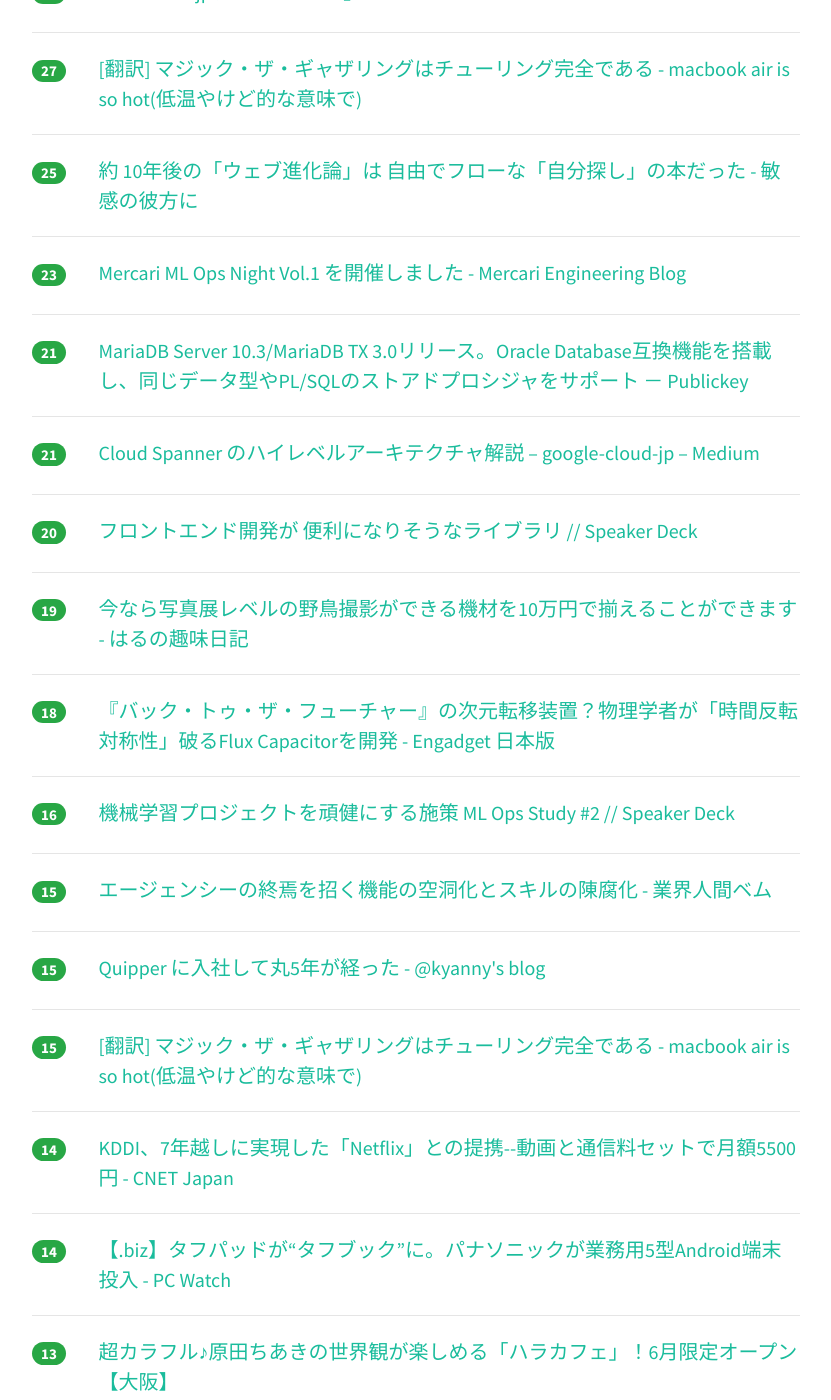
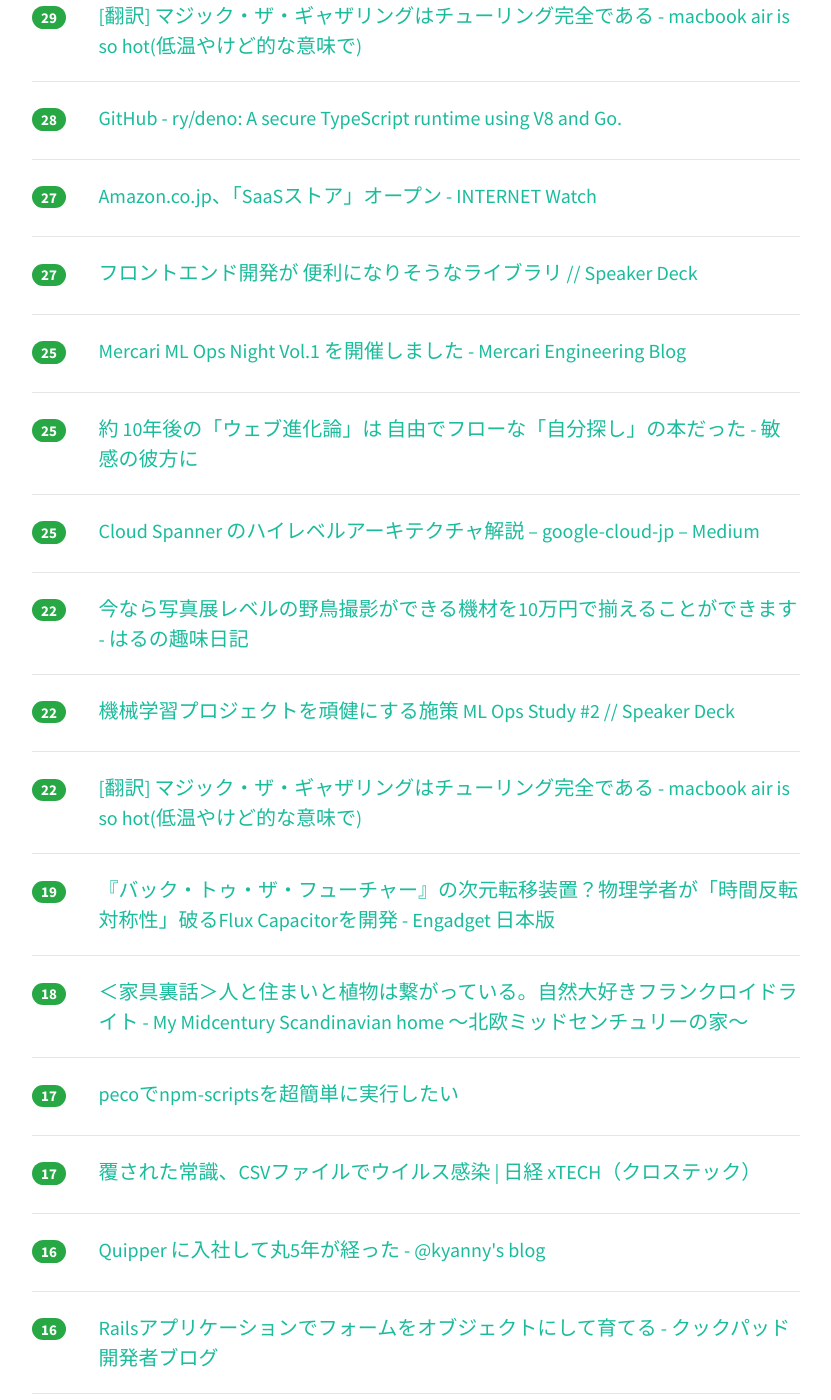
Before and after one commit to yatta47/hatena-matome-site, a Jekyll site: the page built from _posts/2018-05-30-hatena.md, in a window 1280 px wide and 1400 px high, scrolled down 802 px. Shown: the whole window, without its empty margins (224-1055 px from the left). Built offline with Jekyll 4.4.1, drawn with Linux system fonts in a browser that asks for light colours; nearby versions of some CDN libraries; some of the changed text lies outside the part shown.

Commit message:
Updated 2018-05-30

```diff
--- a/_posts/2018-05-30-hatena.md
+++ b/_posts/2018-05-30-hatena.md
@@ -1,24 +1,34 @@
 ---
 layout: post
 title:  "2018-05-30 はてぶIT"
-date:   2018-05-30 09:02:18
+date:   2018-05-30 10:01:54
 tags: [it-hotentry]
 ---
-28 件のデータあり
+35 件のデータあり
 
 <hr><div class="row">
-<div class="col-1"><span class="badge badge-pill badge-success h2">35</span></div>
+<div class="col-1"><span class="badge badge-pill badge-success h2">41</span></div>
+<div class="col-11"><a href='https://speakerdeck.com/ohbarye/color-accessibility-that-engineers-should-care' target='_blank'>エンジニアも気にしたい色のアクセシビリティ / Color Accessibility that engineers should care // Speaker Deck</a></div>
+</div>
+<hr>
+<div class="row">
+<div class="col-1"><span class="badge badge-pill badge-success h2">40</span></div>
 <div class="col-11"><a href='https://tjo.hatenablog.com/entry/2018/05/29/190000' target='_blank'>データ人材は日本に何人必要なのか？（2018年Q2版） - 六本木で働くデータサイエンティストのブログ</a></div>
 </div>
 <hr>
 <div class="row">
-<div class="col-1"><span class="badge badge-pill badge-success h2">31</span></div>
+<div class="col-1"><span class="badge badge-pill badge-success h2">37</span></div>
+<div class="col-11"><a href='https://www.publickey1.jp/blog/18/mariadb_server_103mariadb_tx_30oracle_databaseplsql.html' target='_blank'>MariaDB Server 10.3/MariaDB TX 3.0リリース。Oracle Database互換機能を搭載し、同じデータ型やPL/SQLのストアドプロシジャをサポート － Publickey</a></div>
+</div>
+<hr>
+<div class="row">
+<div class="col-1"><span class="badge badge-pill badge-success h2">35</span></div>
 <div class="col-11"><a href='https://case.sakura.ad.jp/case/mercari-imageflux' target='_blank'>メルカリではCDNの裏側にImageFluxを配置し、配信コストの削減と、快適なアプリを実現 | 導入事例・構成例</a></div>
 </div>
 <hr>
 <div class="row">
-<div class="col-1"><span class="badge badge-pill badge-success h2">30</span></div>
-<div class="col-11"><a href='https://speakerdeck.com/ohbarye/color-accessibility-that-engineers-should-care' target='_blank'>エンジニアも気にしたい色のアクセシビリティ / Color Accessibility that engineers should care // Speaker Deck</a></div>
+<div class="col-1"><span class="badge badge-pill badge-success h2">29</span></div>
+<div class="col-11"><a href='http://d.hatena.ne.jp/kkishi/20171104' target='_blank'>[翻訳] マジック・ザ・ギャザリングはチューリング完全である - macbook air is so hot(低温やけど的な意味で)</a></div>
 </div>
 <hr>
 <div class="row">
@@ -33,7 +43,12 @@ tags: [it-hotentry]
 <hr>
 <div class="row">
 <div class="col-1"><span class="badge badge-pill badge-success h2">27</span></div>
-<div class="col-11"><a href='http://d.hatena.ne.jp/kkishi/20171104' target='_blank'>[翻訳] マジック・ザ・ギャザリングはチューリング完全である - macbook air is so hot(低温やけど的な意味で)</a></div>
+<div class="col-11"><a href='https://speakerdeck.com/mukai21/hurontoendokai-fa-ga-bian-li-ninarisounaraiburari' target='_blank'>フロントエンド開発が 便利になりそうなライブラリ // Speaker Deck</a></div>
+</div>
+<hr>
+<div class="row">
+<div class="col-1"><span class="badge badge-pill badge-success h2">25</span></div>
+<div class="col-11"><a href='http://tech.mercari.com/entry/mercari-mlopsnight-1' target='_blank'>Mercari ML Ops Night Vol.1 を開催しました - Mercari Engineering Blog</a></div>
 </div>
 <hr>
 <div class="row">
@@ -42,38 +57,53 @@ tags: [it-hotentry]
 </div>
 <hr>
 <div class="row">
-<div class="col-1"><span class="badge badge-pill badge-success h2">23</span></div>
-<div class="col-11"><a href='http://tech.mercari.com/entry/mercari-mlopsnight-1' target='_blank'>Mercari ML Ops Night Vol.1 を開催しました - Mercari Engineering Blog</a></div>
-</div>
-<hr>
-<div class="row">
-<div class="col-1"><span class="badge badge-pill badge-success h2">21</span></div>
-<div class="col-11"><a href='https://www.publickey1.jp/blog/18/mariadb_server_103mariadb_tx_30oracle_databaseplsql.html' target='_blank'>MariaDB Server 10.3/MariaDB TX 3.0リリース。Oracle Database互換機能を搭載し、同じデータ型やPL/SQLのストアドプロシジャをサポート － Publickey</a></div>
-</div>
-<hr>
-<div class="row">
-<div class="col-1"><span class="badge badge-pill badge-success h2">21</span></div>
+<div class="col-1"><span class="badge badge-pill badge-success h2">25</span></div>
 <div class="col-11"><a href='https://medium.com/google-cloud-jp/fee62c17f7ed' target='_blank'>Cloud Spanner のハイレベルアーキテクチャ解説 – google-cloud-jp – Medium</a></div>
 </div>
 <hr>
 <div class="row">
-<div class="col-1"><span class="badge badge-pill badge-success h2">20</span></div>
-<div class="col-11"><a href='https://speakerdeck.com/mukai21/hurontoendokai-fa-ga-bian-li-ninarisounaraiburari' target='_blank'>フロントエンド開発が 便利になりそうなライブラリ // Speaker Deck</a></div>
+<div class="col-1"><span class="badge badge-pill badge-success h2">22</span></div>
+<div class="col-11"><a href='http://hobby-diary.hatenablog.com/entry/2018/05/30/011048' target='_blank'>今なら写真展レベルの野鳥撮影ができる機材を10万円で揃えることができます - はるの趣味日記</a></div>
+</div>
+<hr>
+<div class="row">
+<div class="col-1"><span class="badge badge-pill badge-success h2">22</span></div>
+<div class="col-11"><a href='https://speakerdeck.com/takahiko03/ji-jie-xue-xi-puroziekutowowan-jian-nisurushi-ce-ml-ops-study-number-2' target='_blank'>機械学習プロジェクトを頑健にする施策 ML Ops Study #2 // Speaker Deck</a></div>
+</div>
+<hr>
+<div class="row">
+<div class="col-1"><span class="badge badge-pill badge-success h2">22</span></div>
+<div class="col-11"><a href='http://d.hatena.ne.jp/kkishi/20171104/1509830027' target='_blank'>[翻訳] マジック・ザ・ギャザリングはチューリング完全である - macbook air is so hot(低温やけど的な意味で)</a></div>
 </div>
 <hr>
 <div class="row">
 <div class="col-1"><span class="badge badge-pill badge-success h2">19</span></div>
-<div class="col-11"><a href='http://hobby-diary.hatenablog.com/entry/2018/05/30/011048' target='_blank'>今なら写真展レベルの野鳥撮影ができる機材を10万円で揃えることができます - はるの趣味日記</a></div>
+<div class="col-11"><a href='https://japanese.engadget.com/2018/05/29/flux-capacitor/' target='_blank'>『バック・トゥ・ザ・フューチャー』の次元転移装置？物理学者が「時間反転対称性」破るFlux Capacitorを開発 - Engadget 日本版</a></div>
 </div>
 <hr>
 <div class="row">
 <div class="col-1"><span class="badge badge-pill badge-success h2">18</span></div>
-<div class="col-11"><a href='https://japanese.engadget.com/2018/05/29/flux-capacitor/' target='_blank'>『バック・トゥ・ザ・フューチャー』の次元転移装置？物理学者が「時間反転対称性」破るFlux Capacitorを開発 - Engadget 日本版</a></div>
+<div class="col-11"><a href='http://www.mashley1203.com/entry/2018/05/30/063000' target='_blank'>＜家具裏話＞人と住まいと植物は繋がっている。自然大好きフランクロイドライト - My Midcentury Scandinavian home 〜北欧ミッドセンチュリーの家〜</a></div>
+</div>
+<hr>
+<div class="row">
+<div class="col-1"><span class="badge badge-pill badge-success h2">17</span></div>
+<div class="col-11"><a href='https://qiita.com/hogesuke_1/items/46f009f31b5f2ec8c02c' target='_blank'>pecoでnpm-scriptsを超簡単に実行したい</a></div>
+</div>
+<hr>
+<div class="row">
+<div class="col-1"><span class="badge badge-pill badge-success h2">17</span></div>
+<div class="col-11"><a href='http://tech.nikkeibp.co.jp/atcl/nxt/column/18/00001/00535/' target='_blank'>覆された常識、CSVファイルでウイルス感染 | 日経 xTECH（クロステック）</a></div>
 </div>
 <hr>
 <div class="row">
 <div class="col-1"><span class="badge badge-pill badge-success h2">16</span></div>
-<div class="col-11"><a href='https://speakerdeck.com/takahiko03/ji-jie-xue-xi-puroziekutowowan-jian-nisurushi-ce-ml-ops-study-number-2' target='_blank'>機械学習プロジェクトを頑健にする施策 ML Ops Study #2 // Speaker Deck</a></div>
+<div class="col-11"><a href='http://blog.kyanny.me/entry/2018/05/28/225347' target='_blank'>Quipper に入社して丸5年が経った - @kyanny's blog</a></div>
+</div>
+<hr>
+<div class="row">
+<div class="col-1"><span class="badge badge-pill badge-success h2">16</span></div>
+<div class="col-11"><a href='http://techlife.cookpad.com/entry/2018/05/30/084420' target='_blank'>Railsアプリケーションでフォームをオブジェクトにして育てる - クックパッド開発者ブログ</a></div>
 </div>
 <hr>
 <div class="row">
@@ -82,13 +112,8 @@ tags: [it-hotentry]
 </div>
 <hr>
 <div class="row">
-<div class="col-1"><span class="badge badge-pill badge-success h2">15</span></div>
-<div class="col-11"><a href='http://blog.kyanny.me/entry/2018/05/28/225347' target='_blank'>Quipper に入社して丸5年が経った - @kyanny's blog</a></div>
-</div>
-<hr>
-<div class="row">
-<div class="col-1"><span class="badge badge-pill badge-success h2">15</span></div>
-<div class="col-11"><a href='http://d.hatena.ne.jp/kkishi/20171104/1509830027' target='_blank'>[翻訳] マジック・ザ・ギャザリングはチューリング完全である - macbook air is so hot(低温やけど的な意味で)</a></div>
+<div class="col-1"><span class="badge badge-pill badge-success h2">14</span></div>
+<div class="col-11"><a href='https://anond.hatelabo.jp/20180529142149' target='_blank'>サバって缶詰しかないの？</a></div>
 </div>
 <hr>
 <div class="row">
@@ -99,6 +124,16 @@ tags: [it-hotentry]
 <div class="row">
 <div class="col-1"><span class="badge badge-pill badge-success h2">14</span></div>
 <div class="col-11"><a href='https://pc.watch.impress.co.jp/docs/biz/1124515.html' target='_blank'>【.biz】タフパッドが“タフブック”に。パナソニックが業務用5型Android端末投入 - PC Watch</a></div>
+</div>
+<hr>
+<div class="row">
+<div class="col-1"><span class="badge badge-pill badge-success h2">14</span></div>
+<div class="col-11"><a href='https://wepli-dot2.hatenablog.com/entry/flier' target='_blank'>本の要約アプリ『flier』なら「忙しくて本を読めない！」を時短読書でサクッと解決してくれるぞ - wepli.2</a></div>
+</div>
+<hr>
+<div class="row">
+<div class="col-1"><span class="badge badge-pill badge-success h2">14</span></div>
+<div class="col-11"><a href='https://paiza.hatenablog.com/entry/2018/05/29/%E7%82%8E%E4%B8%8A%E5%9B%9E%E9%81%BF%E3%81%AE%E3%81%9F%E3%82%81%E3%81%AB%E7%9F%A5%E3%81%A3%E3%81%A6%E3%81%8A%E3%81%8D%E3%81%9F%E3%81%84%E3%80%81%E3%83%97%E3%83%AD%E3%82%B8%E3%82%A7%E3%82%AF%E3%83%88' target='_blank'>炎上回避のために知っておきたい、プロジェクトが炎上する9の前兆 - paiza開発日誌</a></div>
 </div>
 <hr>
 <div class="row">
@@ -113,32 +148,32 @@ tags: [it-hotentry]
 <hr>
 <div class="row">
 <div class="col-1"><span class="badge badge-pill badge-success h2">12</span></div>
-<div class="col-11"><a href='https://anond.hatelabo.jp/20180529142149' target='_blank'>サバって缶詰しかないの？</a></div>
-</div>
-<hr>
-<div class="row">
-<div class="col-1"><span class="badge badge-pill badge-success h2">12</span></div>
-<div class="col-11"><a href='https://qiita.com/hogesuke_1/items/46f009f31b5f2ec8c02c' target='_blank'>pecoでnpm-scriptsを超簡単に実行したい</a></div>
+<div class="col-11"><a href='http://kobakei.hatenadiary.jp/entry/2018/05/29/215722' target='_blank'>半年ほど副業をやってみた - kobakei's blog</a></div>
 </div>
 <hr>
 <div class="row">
 <div class="col-1"><span class="badge badge-pill badge-success h2">11</span></div>
-<div class="col-11"><a href='https://wepli-dot2.hatenablog.com/entry/flier' target='_blank'>本の要約アプリ『flier』なら「忙しくて本を読めない！」を時短読書でサクッと解決してくれるぞ - wepli.2</a></div>
+<div class="col-11"><a href='https://anond.hatelabo.jp/20180529181335' target='_blank'>エディタを黒背景にするのに、なぜ白背景のサイトばかり作るの</a></div>
+</div>
+<hr>
+<div class="row">
+<div class="col-1"><span class="badge badge-pill badge-success h2">10</span></div>
+<div class="col-11"><a href='http://b.hatena.ne.jp/entry/s/gamewriter.jp/?p=1612' target='_blank'>はてなブックマーク - 冗談・時効では済まされない、ゲームメーカーによる「うそ」情報の提供 – ゲームライターコミュニティ</a></div>
 </div>
 <hr>
 <div class="row">
 <div class="col-1"><span class="badge badge-pill badge-success h2">9</span></div>
-<div class="col-11"><a href='https://anond.hatelabo.jp/20180529181335' target='_blank'>エディタを黒背景にするのに、なぜ白背景のサイトばかり作るの</a></div>
+<div class="col-11"><a href='http://twitter.com/onokatio_/status/1001413863462420480' target='_blank'>おのかちおさんのツイート: "教員に「なぜレポートは手書きなのでしょうか」とメールで質問したところ「それを考えてもらうのが目的です。そのような発言は残念です」と返信がきたとき</a></div>
 </div>
 <hr>
 <div class="row">
 <div class="col-1"><span class="badge badge-pill badge-success h2">9</span></div>
-<div class="col-11"><a href='http://b.hatena.ne.jp/entry/s/gamewriter.jp/?p=1612' target='_blank'>はてなブックマーク - 冗談・時効では済まされない、ゲームメーカーによる「うそ」情報の提供 – ゲームライターコミュニティ</a></div>
+<div class="col-11"><a href='https://anond.hatelabo.jp/20180530021211' target='_blank'>有料記事って表示してくれ</a></div>
 </div>
 <hr>
 <div class="row">
 <div class="col-1"><span class="badge badge-pill badge-success h2">7</span></div>
-<div class="col-11"><a href='http://twitter.com/onokatio_/status/1001413863462420480' target='_blank'>おのかちおさんのツイート: "教員に「なぜレポートは手書きなのでしょうか」とメールで質問したところ「それを考えてもらうのが目的です。そのような発言は残念です」と返信がきたとき</a></div>
+<div class="col-11"><a href='https://www.suzukikenichi.com/blog/only-rel-canonical-and-rel-amphtml-are-taken-from-raw-html/' target='_blank'>レンダリング後にGoogleに無視されるのはrel=canonicalとrel=amphtmlの2つだけ。hreflangとprev/nextはクライアントサイドでの挿入が可能 | 海外SEO情報ブログ</a></div>
 </div>
 <hr>
 <div class="row">
```
